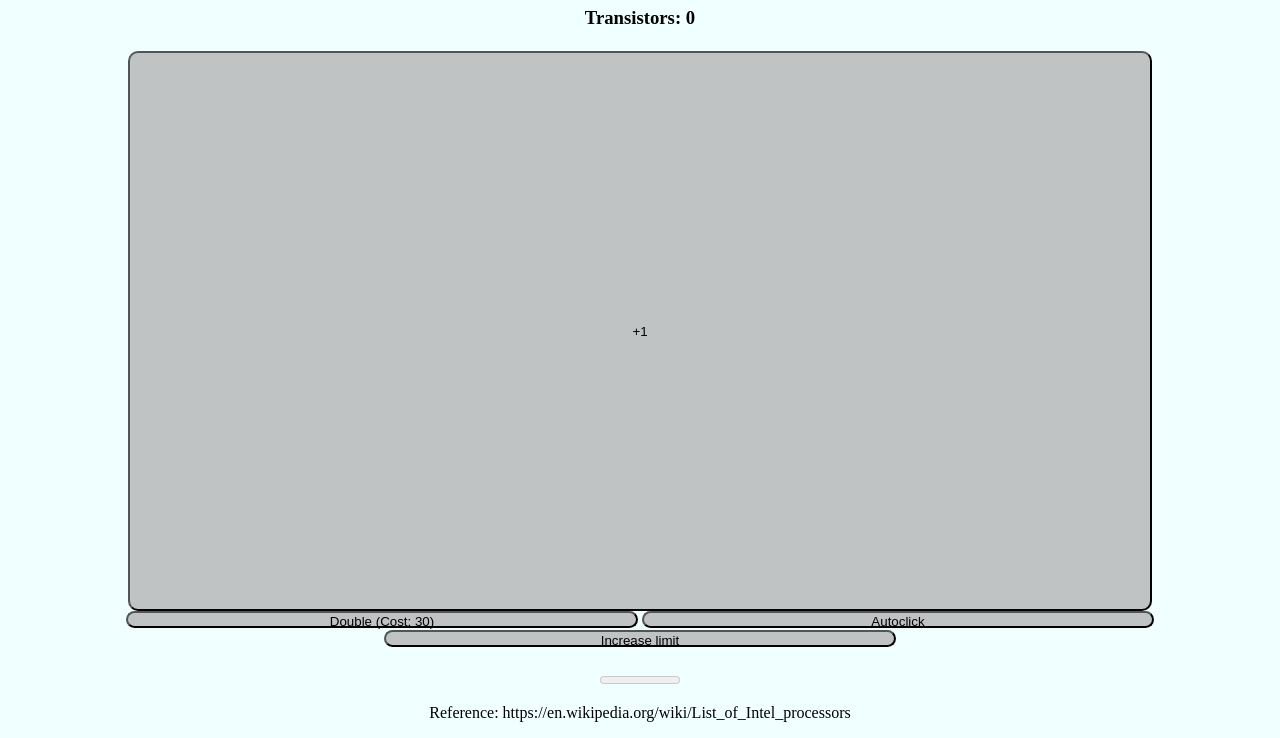
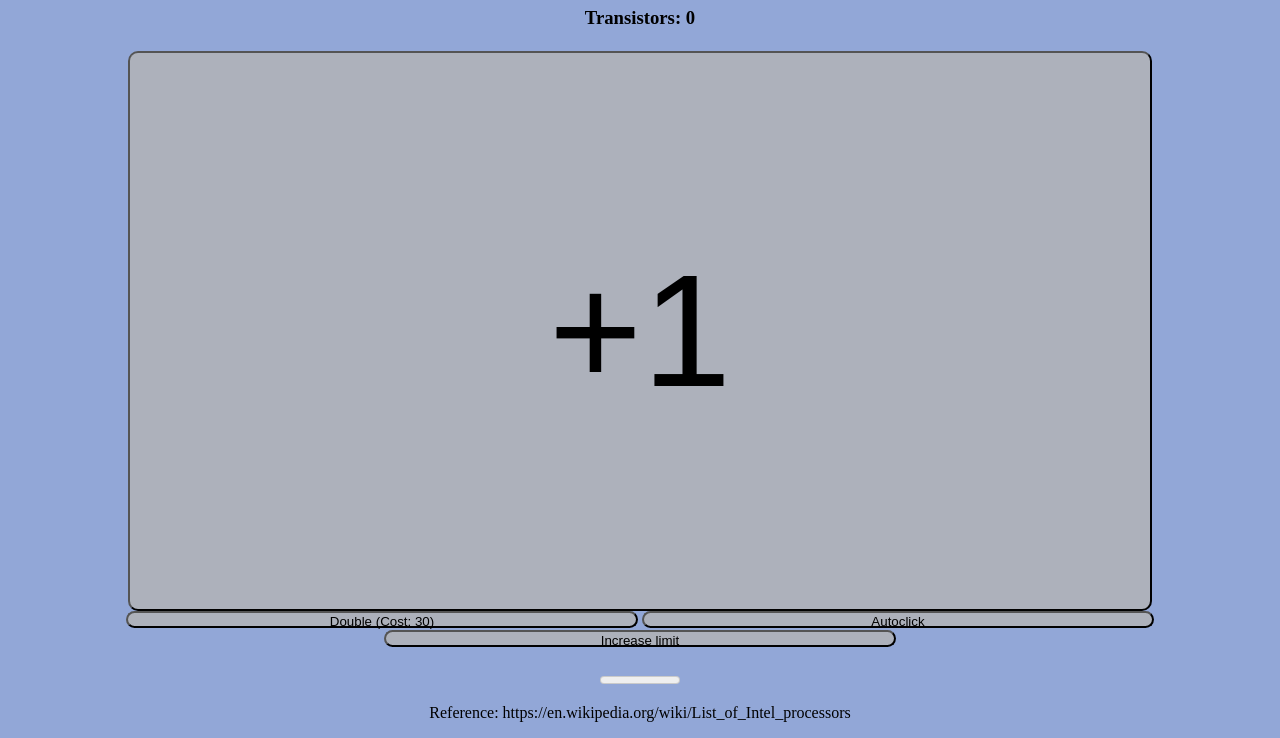
Before and after one commit to Jacalastre123/Transistor, a plain HTML site: page index.html in a window 1280 px wide. Shown: the part 73-811 px from the top of the page. Drawn offline with Linux system fonts and the light colour scheme; a web font is replaced by a local one.

Commit message:
Update background color and font size in index.html
Changed background color to a semi-transparent blue and increased font size for #AddDisp.

```diff
--- a/index.html
+++ b/index.html
@@ -10,7 +10,7 @@
     <style>
 
       body {
-        background-color: azure;
+        background-color: rgba(100, 130, 199, 0.7);
         font-family: geom;
         text-align: center;
       }
@@ -18,6 +18,7 @@
       #AddDisp {
         height: 70vh;
         width: 80vw;
+		  font-size: 10em;
       }
 
 	  #AddDisp:active{
```
